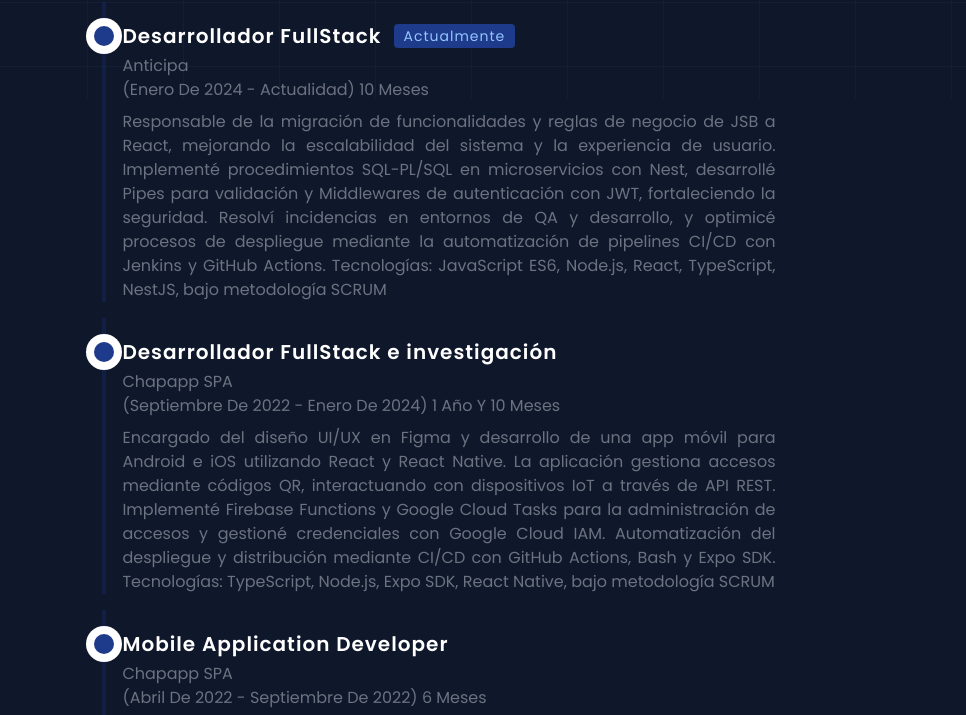
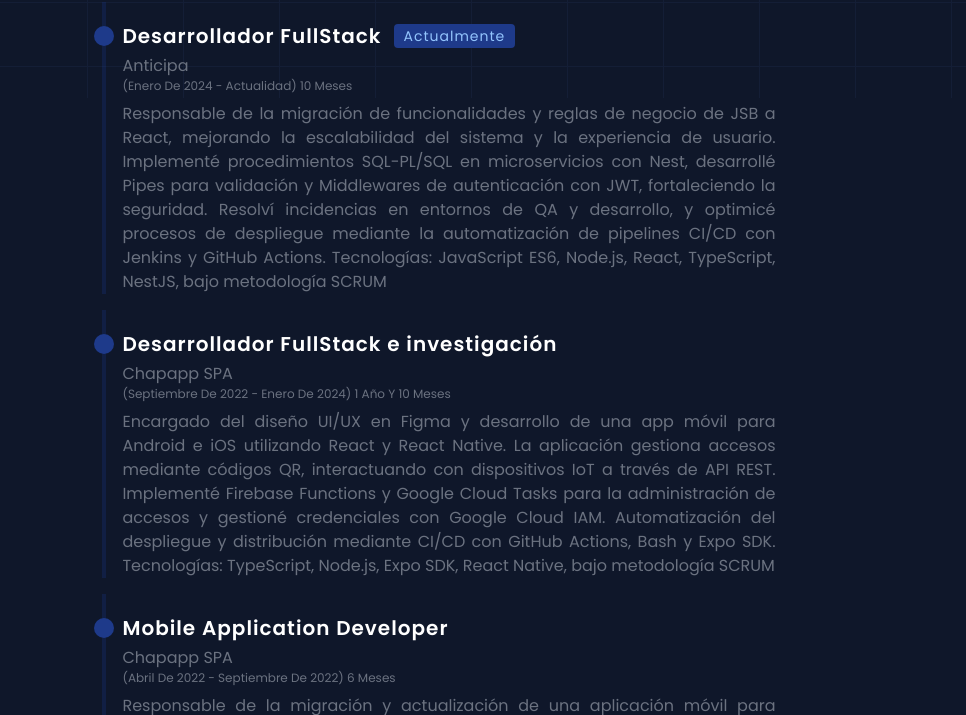
Before and after one commit to JajoScript/portafolio, an Astro site: page / in a window 1280 px wide. Shown: the part 702-1417 px from the top of the page, without its empty margins (201-1167 px from the left). Built offline with nearby package versions, Linux system fonts and the light colour scheme; Astro itself is replaced by a stand-in of ours.

Commit message:
:art: Limpieza de código

```diff
--- a/src/components/JobExperience/Experience.astro
+++ b/src/components/JobExperience/Experience.astro
@@ -1,5 +1,4 @@
 ---
-import { BriefcaseIcon } from "@/assets";
 import { getCollection, render } from "astro:content";
 import type { ExperienceDto } from "@/types/";
 
@@ -39,7 +38,7 @@ export const prerender = true;
       relative
       flex items-center justify-center
       size-4 md:size-5
-      ring-8 ring-white ring-gray-900
+      ring-8 ring-transparent ring-blue-900
       rounded-full
       inset-y-8 -left-6
 
@@ -74,11 +73,11 @@ export const prerender = true;
       leading-none
     `}
   >
-    <p>
+    <p class="">
       {company}
 
       <span class="flex flex-row">
-        <p class="text-xs md:text-base text-wrap capitalize">
+        <p class="text-xs md:text-md text-wrap capitalize">
           ({parsedDate(start_date)} - {parsedDate(end_date)}) {seniority}
         </p>
       </span>
```
